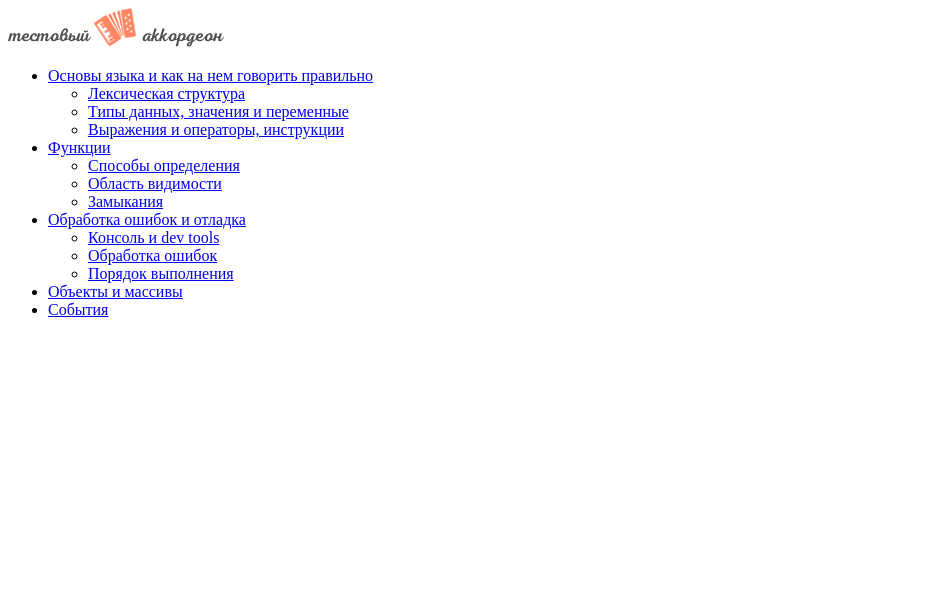
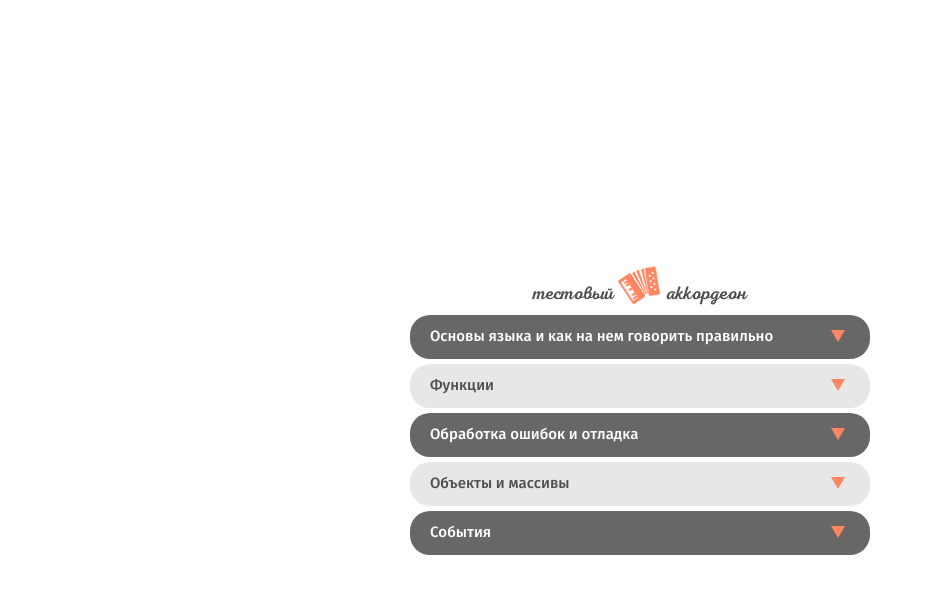
Before and after one commit to korney197823/accordions, a plain HTML site: page index.html in a window 1280 px wide. Shown: the whole page, without its empty margins (0-925 px from the left). Drawn offline with Linux system fonts and the light colour scheme.

Commit message:
Finished css style for first level list

```diff
--- a/css/style.css
+++ b/css/style.css
@@ -0,0 +1,105 @@
+@font-face {
+    font-family: 'fira_sanslight';
+    src: url('../fonts/firasans-light-webfont.woff2') format('woff2'),
+         url('../fonts/firasans-light-webfont.woff') format('woff');
+    font-weight: normal;
+    font-style: normal;
+
+}
+
+
+
+
+@font-face {
+    font-family: 'fira_sansmedium';
+    src: url('../fonts/firasans-medium-webfont.woff2') format('woff2'),
+         url('../fonts/firasans-medium-webfont.woff') format('woff');
+    font-weight: normal;
+    font-style: normal;
+
+}
+
+
+
+
+
+html {
+  box-sizing: border-box;
+}
+*, *:before, *:after {
+  box-sizing: inherit;
+}
+
+body {
+	font-size: 15px;
+	font-family: fira_sansmedium;
+	height: 100vh;
+	display: flex;
+    flex-direction: column;
+    justify-content: center;
+}
+
+.wrapper {
+	display: -webkit-flex;
+	display: -moz-flex;
+	display: -ms-flex;
+	display: -o-flex;
+	display: flex;
+	-webkit-flex-direction: column;
+	-moz-flex-direction: column;
+	-ms-flex-direction: column;
+	-o-flex-direction: column;
+	flex-direction: column;
+	justify-content: center;
+	-ms-align-items: center;
+	align-items: center;
+}
+ul {
+	margin: 0;
+	padding: 0;
+	list-style: none;
+}
+a {
+	display: block;
+	padding: 10px 20px;
+	text-decoration: none;
+	min-width: 460px;
+}
+.logo__link {
+	display: -webkit-flex;
+	display: -moz-flex;
+	display: -ms-flex;
+	display: -o-flex;
+	display: flex;
+	justify-content: center;
+}
+.accordeon__trigger {
+	position: relative;
+	border-radius: 20px;
+}
+.accordeon__trigger:after {
+	position: absolute;
+	content: '';
+	right: 25px;
+    top: 15px;
+	width: 0;
+	height: 0;
+	border-top: 12px solid #FE8663;
+	border-left: 7px solid transparent;
+	border-right: 7px solid transparent;
+}
+.accordeon__item {
+	margin-bottom: 5px;
+}
+.accordeon__item:nth-of-type(even)>a {
+	background-color: #e7e7e7;
+	color: #4F4F4F;
+}
+.accordeon__item:nth-of-type(odd)>a {
+    background-color: #686765;
+    color: #fff;
+
+}
+.accordeon__inner {
+	display: none;
+}
--- a/index.html
+++ b/index.html
@@ -1,11 +1,13 @@
 <!DOCTYPE html>
 <html lang="ru">
+
 <head>
     <meta charset="UTF-8">
     <meta name="viewport" content="width=device-width, initial-scale=1.0">
     <link rel="stylesheet" href="css/style.css">
     <title>Аккордеон</title>
 </head>
+
 <body>
     <div class="wrapper">
         <div class="logo">
@@ -27,7 +29,6 @@
                         <li class="accordeon__inner-item">
                             <a href="#" class="accordeon__inner-link">Выражения и операторы, инструкции</a>
                         </li>
-
                     </ul>
                 </li>
                 <li class="accordeon__item">
@@ -42,7 +43,6 @@
                         <li class="accordeon__inner-item">
                             <a href="#" class="accordeon__inner-link">Замыкания</a>
                         </li>
-
                     </ul>
                 </li>
                 <li class="accordeon__item">
@@ -57,7 +57,6 @@
                         <li class="accordeon__inner-item">
                             <a href="#" class="accordeon__inner-link">Порядок выполнения</a>
                         </li>
-
                     </ul>
                 </li>
                 <li class="accordeon__item">
@@ -69,5 +68,7 @@
             </ul>
         </div>
     </div>
+    <script src="js/common.js"></script>
 </body>
+
 </html>
--- /dev/null
+++ b/js/common.js
@@ -0,0 +1 @@
+common.js
```
Also changed, not shown: fonts/firasans-light-webfont.woff (added), fonts/firasans-light-webfont.woff2 (added), fonts/firasans-medium-webfont.woff (added), fonts/firasans-medium-webfont.woff2 (added). Lines whose indentation alone changed are shown as unchanged.
